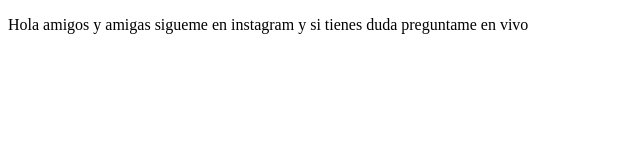
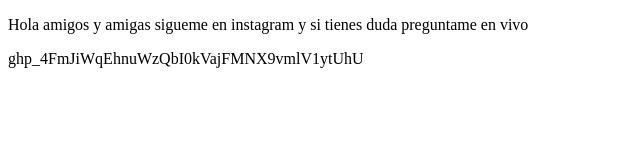
Before and after one commit to nikolasdevelop/proyectoDemoCursoPrework, a plain HTML site: page index.html in a window 1280 px wide. Shown: the whole page, without its empty margins (0-640 px from the left). Drawn offline with Linux system fonts and the light colour scheme.

Commit message:
cambios agregamos en el parrafo

```diff
--- a/index.html
+++ b/index.html
@@ -8,6 +8,6 @@
 </head>
 <body>
     <p>Hola amigos y amigas sigueme en instagram y si tienes duda preguntame en vivo</p>
-
+    <p> 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</p>
 </body>
 </html>
```
